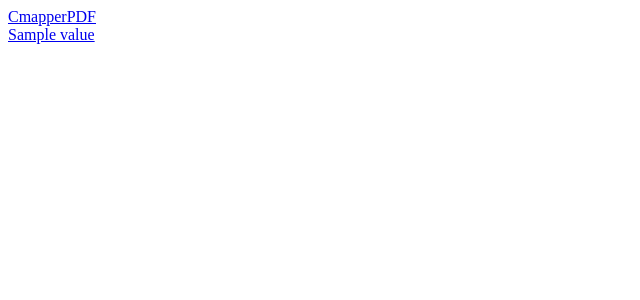
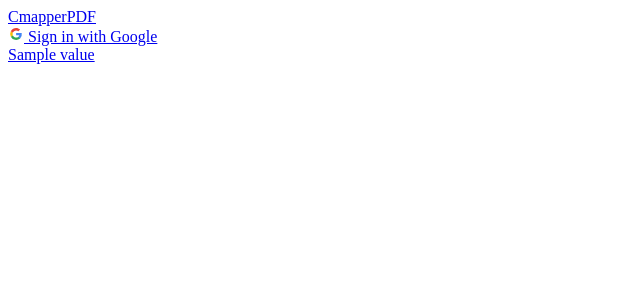
Before and after one commit to mankec/cmapper-pdf, a Django app: template pdf/templates/pdf/page.html in a window 1280 px wide. Shown: the top 300 px of the page, without its empty margins (0-640 px from the left). Run offline with Django 5.2, Linux system fonts and the light colour scheme; the template is opened without the code that fills it: most values are stand-ins (such as "Sample title", 1, 10 or a date in 2020); parts of the project's set-up code (start-up, migrations or seed data) failed here and were passed over.

Commit message:
feat: sign in user with Google

```diff
--- a/core/templates/base.html
+++ b/core/templates/base.html
@@ -9,8 +9,28 @@
   {% endif %}
 </head>
 <body>
-  <nav class="absolute top-6 left-6">
-    <a href="{% url "index" %}" class="text-red-300 text-xl">CmapperPDF</a>
+  <nav>
+    <div class="absolute top-6 left-6">
+      <a href="{% url "index" %}" class="text-red-300 text-xl">CmapperPDF</a>
+    </div>
+    <div class="absolute top-6 right-6">
+      {% if user.is_authenticated %}
+        <a
+          href="{% url "account_logout" %}"
+          class="btn bg-red-900 hover:bg-red-800 text-white"
+        >
+          Sign out
+        </a>
+      {% else %}
+        <a
+          href="{% url "google_login" %}"
+          class="btn bg-white text-black border-[#e5e5e5]"
+        >
+          <svg aria-label="Google logo" width="16" height="16" xmlns="http://www.w3.org/2000/svg" viewBox="0 0 512 512"><g><path d="m0 0H512V512H0" fill="#fff"></path><path fill="#34a853" d="M153 292c30 82 118 95 171 60h62v48A192 192 0 0190 341"></path><path fill="#4285f4" d="m386 400a140 175 0 0053-179H260v74h102q-7 37-38 57"></path><path fill="#fbbc02" d="m90 341a208 200 0 010-171l63 49q-12 37 0 73"></path><path fill="#ea4335" d="m153 219c22-69 116-109 179-50l55-54c-78-75-230-72-297 55"></path></g></svg>
+          Sign in with Google
+        </a>
+      {% endif %}
+    </div>
   </nav>
   <main>
     {% block content %}
--- a/project/urls.py
+++ b/project/urls.py
@@ -7,5 +7,6 @@ from core import views as core_views
 urlpatterns = [
     path("", core_views.index, name="index"), # Root
     path("pdf/", include("pdf.urls")),
+    path('accounts/', include('allauth.urls')),
     # path("admin/", admin.site.urls),
 ]
```
Also changed, not shown: core/views.py (+7 -2 lines), project/settings.py (+39 -0 lines), 3 other files.
